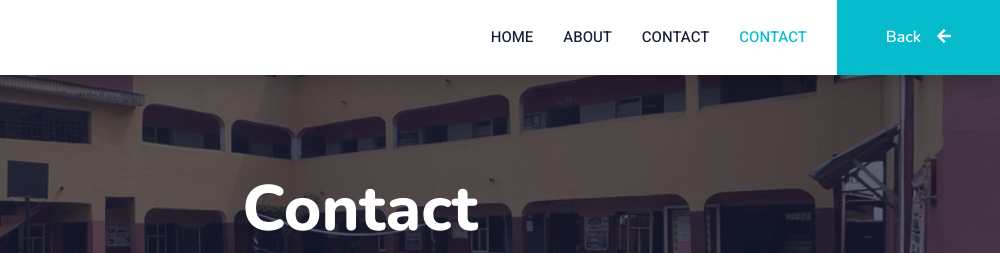
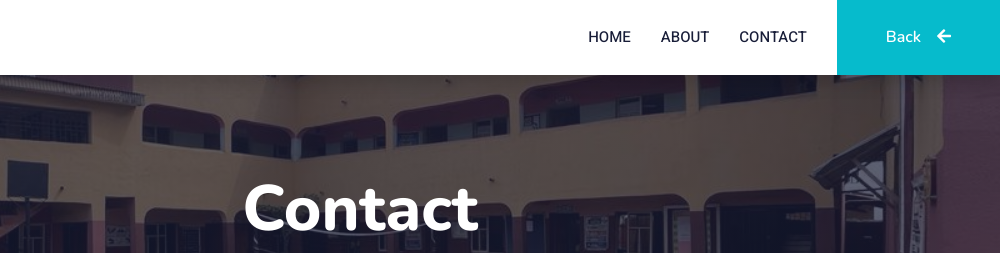
Before and after one commit to Mikey01-ui/Mimiezer-Website, a plain HTML site: page Secondary/contact.html in a window 1280 px wide. Shown: the top 253 px of the page, 280-1280 px from the left. Drawn offline with nearby package versions, Linux system fonts and the light colour scheme; some packages are replaced by stand-ins of ours; a script that the page names is missing.

Commit message:
Update contact.html

```diff
--- a/Secondary/contact.html
+++ b/Secondary/contact.html
@@ -61,7 +61,6 @@
                 <a href="index.html" class="nav-item nav-link ">Home</a>
                 <a href="index.html #about" class="nav-item nav-link">About</a>
                 <a href="contact.html #about" class="nav-item nav-link">Contact</a>
-                <a href="contact.html" class="nav-item nav-link active">Contact</a>
 
                 </div>
             </div>
```
